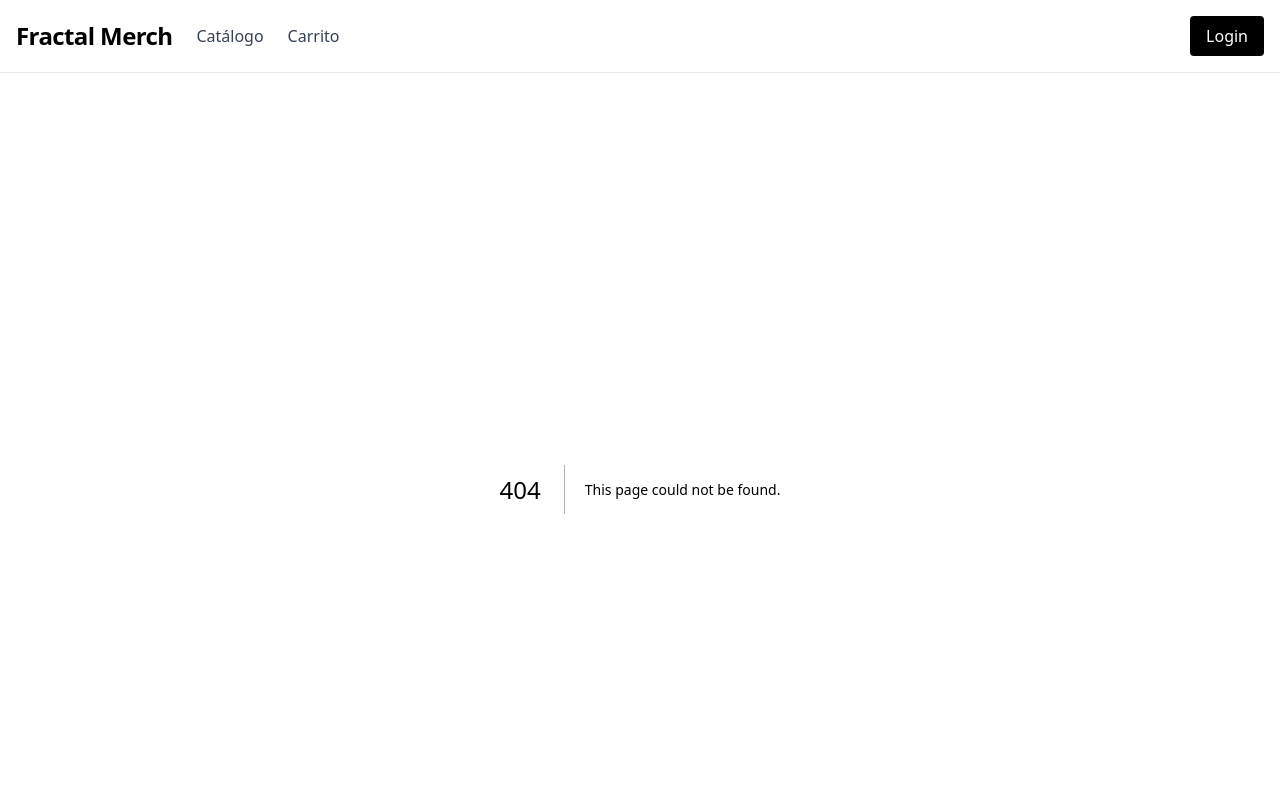
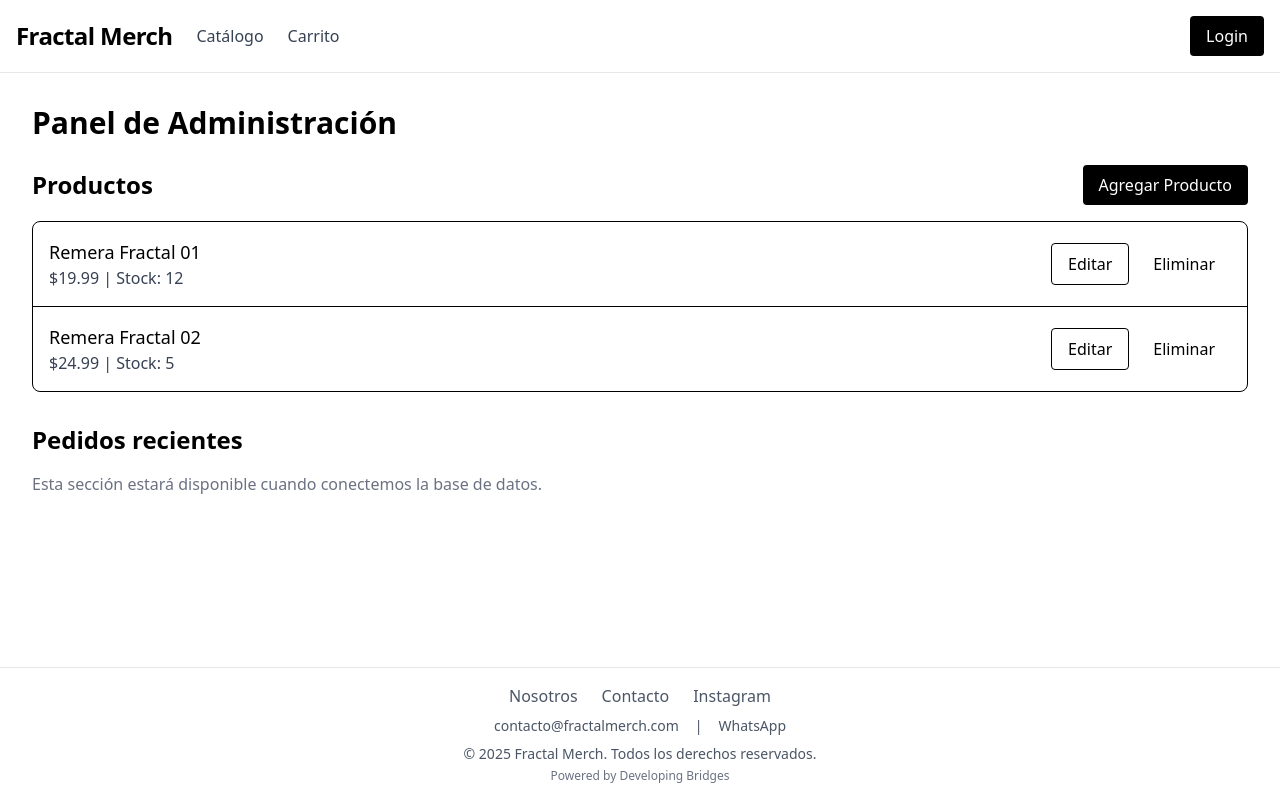
Before and after one commit to CaimanBrujo/fractal-merch, a Next.js app: page /admin in a window 1280 px wide. Before the commit this address had no page. Shown: the top 800 px of the page. Built offline with nearby package versions, Linux system fonts and the light colour scheme.

Commit message:
feat: add Admin Panel page with products management placeholder

```diff
--- /dev/null
+++ b/app/admin/page.tsx
@@ -0,0 +1,62 @@
+'use client';
+
+import React from 'react';
+import Button from '@/components/Button';
+
+const mockProducts = [
+  {
+    id: 1,
+    name: 'Remera Fractal 01',
+    price: 19.99,
+    stock: 12,
+  },
+  {
+    id: 2,
+    name: 'Remera Fractal 02',
+    price: 24.99,
+    stock: 5,
+  },
+];
+
+export default function AdminPage() {
+  return (
+    <div className="p-4">
+      <h1 className="text-3xl font-bold mb-6">Panel de Administración</h1>
+
+      {/* Sección productos */}
+      <section className="mb-8">
+        <div className="flex justify-between items-center mb-4">
+          <h2 className="text-2xl font-semibold">Productos</h2>
+          <Button variant="primary">Agregar Producto</Button>
+        </div>
+        <div className="border rounded-lg overflow-hidden">
+          {mockProducts.map((product) => (
+            <div
+              key={product.id}
+              className="flex justify-between items-center border-b last:border-b-0 p-4"
+            >
+              <div>
+                <h3 className="text-lg font-medium">{product.name}</h3>
+                <p className="text-gray-700">
+                  ${product.price} | Stock: {product.stock}
+                </p>
+              </div>
+              <div className="flex gap-2">
+                <Button variant="secondary">Editar</Button>
+                <Button variant="ghost">Eliminar</Button>
+              </div>
+            </div>
+          ))}
+        </div>
+      </section>
+
+      {/* Sección pedidos */}
+      <section>
+        <h2 className="text-2xl font-semibold mb-4">Pedidos recientes</h2>
+        <p className="text-gray-500">
+          Esta sección estará disponible cuando conectemos la base de datos.
+        </p>
+      </section>
+    </div>
+  );
+}
```
